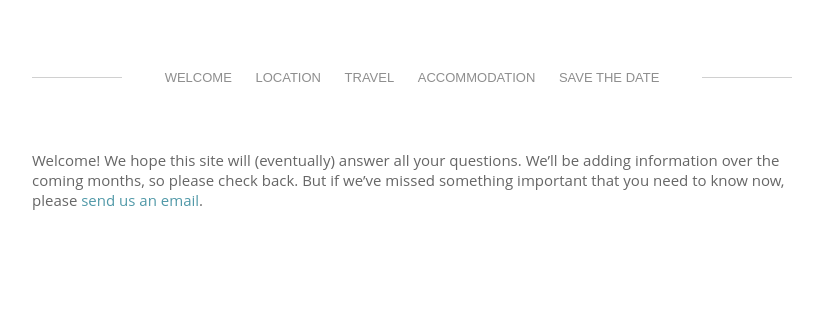
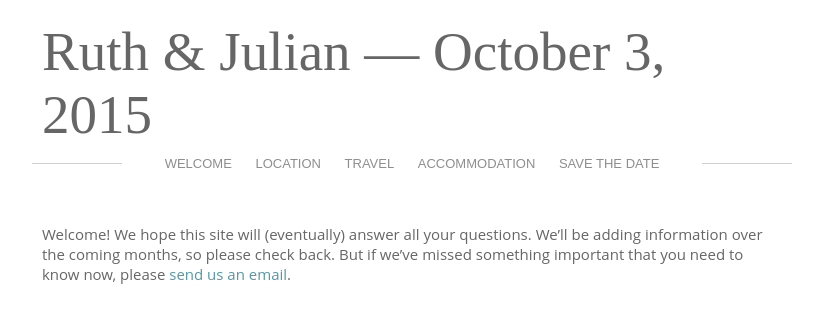
Before and after one commit to jfitzell/weddingsite, a Jekyll site: the page built from index.md, in a window 1280 px wide. Shown: the top 323 px of the page, without its empty margins (228-1042 px from the left). Built offline with Jekyll 4.4.1, drawn with Linux system fonts in a browser that asks for light colours; some web fonts are replaced.

Commit message:
Add heading, clean up CSS, and swap in a new postcard front

```diff
--- a/_layouts/default.html
+++ b/_layouts/default.html
@@ -6,13 +6,14 @@
    <title>{{ page.title }}</title>
 <!--   <meta name="author" content="{{ site.author.name }}" />  -->
 
+   <link href='http://fonts.googleapis.com/css?family=Italianno' rel='stylesheet' type='text/css'>
    <link rel="stylesheet" href="{{ site.baseurl }}/css/screen.css" type="text/css" media="screen, projection" />
    <link rel="stylesheet" href="{{ site.baseurl }}/css/postcard.css" type="text/css" />
 </head>
 <body>
-  <div id="wrapper">
+  <div class="wrapper">
     <div class="header">
-
+      <p>Ruth & Julian — October 3, 2015</p>
     </div>
     <div class="navigation">
       <ul>
@@ -24,7 +25,7 @@
       </ul>
     </div>
 
-  	<div class="content-wrapper">
+  	<div class="content">
 	    {{ content }}
   	</div>
 
--- a/css/postcard.css
+++ b/css/postcard.css
@@ -25,6 +25,7 @@
     perspective: 1000;
     width: 740px;
     height: 493px;
+    margin: auto;
 }
 
 #offset-container #postcard-container:hover #postcard {
--- a/css/screen.css
+++ b/css/screen.css
@@ -29,10 +29,6 @@ body {
 	background-color: #ffffff;
 }
 
-p {
-  margin: 1em 0;
-}
-
 a:link, a:visited {
 	color: #5199a8;
 }
@@ -50,13 +46,20 @@ a:hover {
 /*****************************************************************************/
 
 .wrapper {
-  background-color: white;
+	background-color: white;
+	width: 760px;
+	margin: auto;
 }
 
 
 
 .header {
 	min-height: 60px;
+	padding-left: 10px;
+	padding-right: 10px;
+	padding-top: 20px;
+	font-family: 'Italianno', cursive;
+	font-size: 55px;
 }
 
 
@@ -65,9 +68,7 @@ a:hover {
 	text-align: center;
 	text-transform: uppercase;
 	color: #8e8e8e;
-	margin: auto;
-	width: 760px;
-	padding-bottom: 40px;
+	padding-bottom: 28px;
 	overflow: hidden;
 	font-family: 'Raleway', sans-serif;
 	font-size: 13px;
@@ -110,7 +111,13 @@ a:hover {
 	color: inherit;
 }
 
-.content-wrapper {
-	width: 760px;
-	margin: auto;
+
+
+.content {
+	padding-left: 10px;
+	padding-right: 10px;
 }
+
+.content p {
+  margin: 1em 0;
+}
```
Also changed, not shown: card-front.png.
